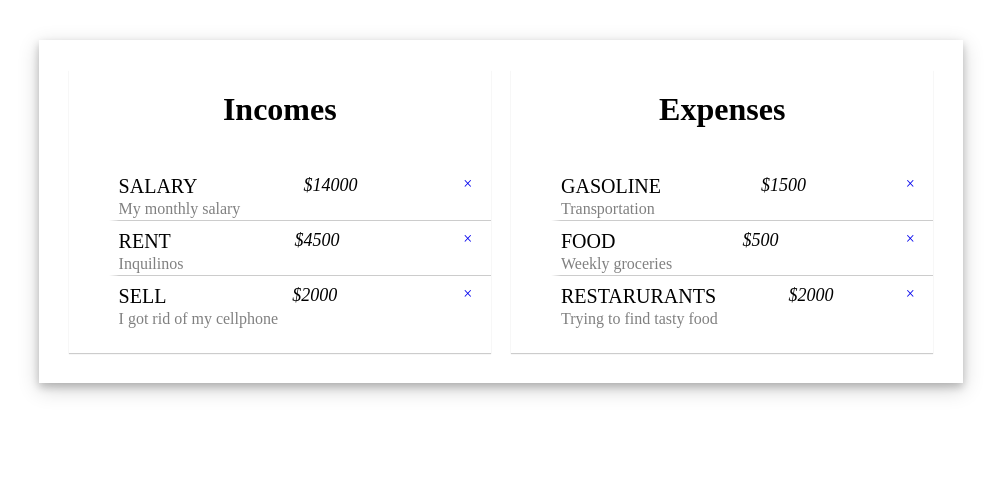
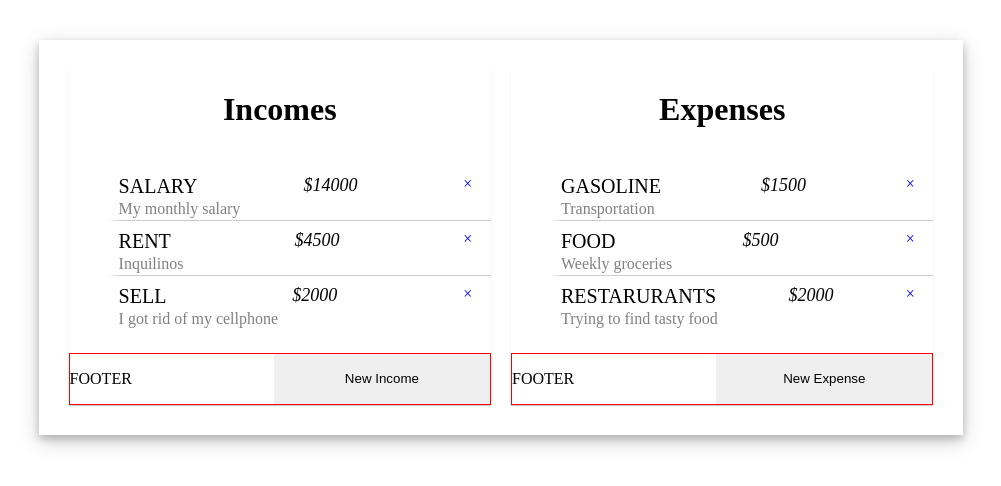
Before and after one commit to rcart/expenses-manager, a React (Create React App) app: page / in a window 1280 px wide. Shown: the top 486 px of the page, without its empty margins (139-1140 px from the left). Built offline with nearby package versions, Linux system fonts and the light colour scheme.

Commit message:
Added basic Footer component

```diff
--- a/src/components/App.js
+++ b/src/components/App.js
@@ -1,6 +1,7 @@
 import React, { Component } from 'react';
 import Header from './Header';
 import List from './List';
+import Footer from './Footer';
 
 class App extends Component {
 
@@ -15,10 +16,12 @@ class App extends Component {
         <div className="container-incomes">
           <Header title="Incomes"/>
           <List items='incomes'/>
+          <Footer title="Income"/>
         </div>
         <div className="container-expenses">
           <Header title="Expenses"/>
           <List items='expenses'/>
+          <Footer title="Expense"/>
         </div>
       </div>
     );
--- /dev/null
+++ b/src/components/Footer.js
@@ -0,0 +1,14 @@
+import React from 'react';
+
+class Footer extends React.Component {
+  render() {
+    return (
+      <div className="footer">
+        <p id="footer-text">Footer</p>
+        <button id="footer-addBtn">New {this.props.title}</button>
+      </div>
+    );
+  }
+}
+
+export default Footer;
--- a/src/components/List.js
+++ b/src/components/List.js
@@ -3,7 +3,7 @@ import { incomes, expenses } from '../data.js';
 
 class List extends React.Component {
 
-  getIncomes= (items) => {
+  getData= (items) => {
     return items.map(item => {
       return (
         <li key={item.id}>
@@ -18,27 +18,14 @@ class List extends React.Component {
     });
   }
 
-  getExpenses = (items) => {
-    return items.map(item => {
-      return (
-        <li key={item.id}>
-          <p>Title: {item.title}</p>
-          <p>Amount: {item.amount}</p>
-          <p>Description: {item.description}</p>
-        </li>
-      );
-    });
-
-  }
-
   render() {
     return (
       <ul className={`list-container-${this.props.items}`}>
         {this.props.items === 'incomes' &&
-          this.getIncomes(incomes)
+          this.getData(incomes)
         }
         {this.props.items === 'expenses' &&
-            this.getIncomes(expenses)
+            this.getData(expenses)
         }
       </ul>
     );
--- a/src/css/style.css
+++ b/src/css/style.css
@@ -81,3 +81,20 @@ p a {
   background-color: #f5f5f5;
 
 }
+
+
+/* Styling the footer */
+.footer {
+  border: 1px solid red;
+  display: flex;
+}
+
+#footer-text {
+  text-transform: uppercase;
+  flex: 1;
+}
+
+#footer-addBtn {
+  border: none;
+  flex: 1;
+}
```
